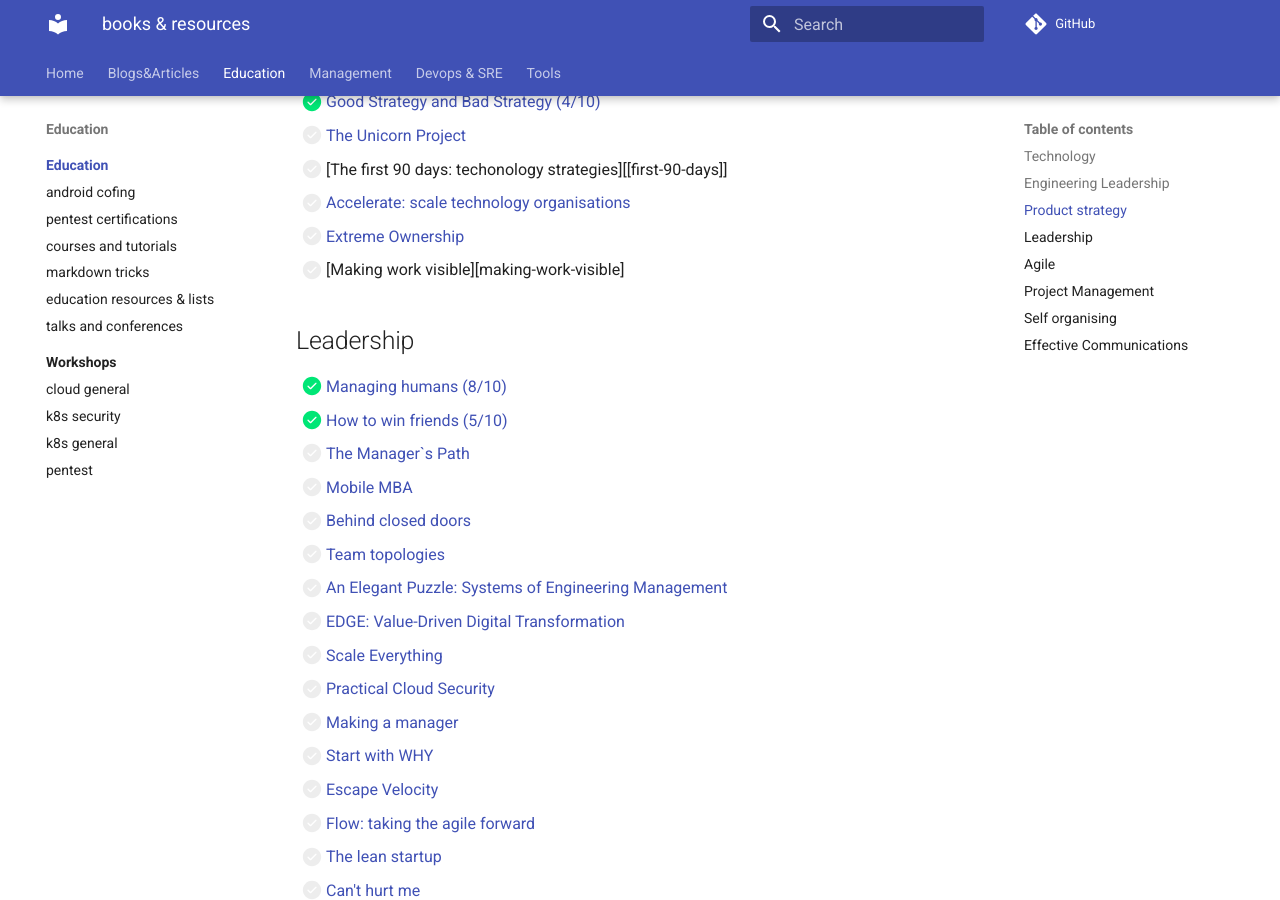
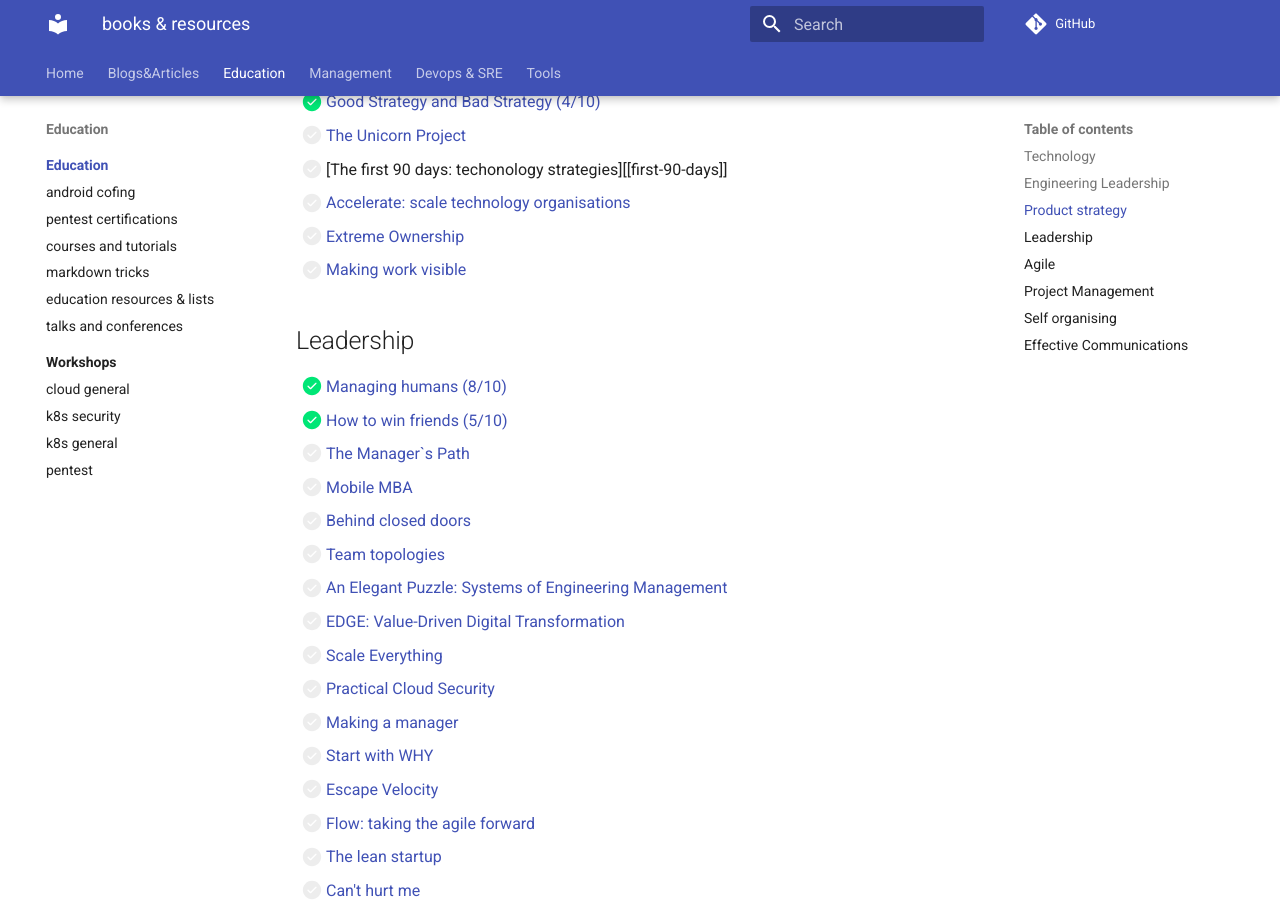
Before and after one commit to ivankatliarchuk/knowledge-base, an MkDocs documentation site: the page built from docs/education/index.md, in a window 1280 px wide and 900 px high, scrolled down 624 px. Built offline with MkDocs 1.6.1 and Material for MkDocs 9.7.7, drawn with Linux system fonts in a browser that asks for light colours; comment, search, counter and statistics services are not loaded.

Commit message:
feat: correct make work visible

```diff
--- a/docs/education/index.md
+++ b/docs/education/index.md
@@ -98,6 +98,6 @@
 [edge-value-driven]: https://www.amazon.co.uk/dp/B07WFL74JR/ref=pe_385721_48721101_TE_M1DP
 [unicorn-project]: https://www.amazon.co.uk/Unicorn-Project-Developers-Disruption-Thriving-ebook/dp/B07QT9QR41/
 [leadership-mess]: https://johnpcutler.github.io/tbm2020/#tbm-35-53-basic-prioritization-questions-and-when-to-converge-on-a-solution
-[making-work-visible](https://www.amazon.co.uk/Making-Work-Visible-Exposing-Optimize-ebook/dp/B076BYZ6VN/ref=pd_vtp_3/262-5799718-7275217?pd_rd_w=NeQt3&pf_rd_p=f8be2100-4de3-46b4-9cb2-76b688b54cf4&pf_rd_r=50VE3ZVWH207RTN0CC7G&pd_rd_r=a7501f02-1a00-4a91-a399-7bf282c6d845&pd_rd_wg=Cs0Wx&pd_rd_i=B076BYZ6VN&psc=1)
+[making-work-visible]: https://www.amazon.co.uk/Making-Work-Visible-Exposing-Optimize-ebook/dp/B076BYZ6VN/ref=pd_vtp_3/262-5799718-7275217?pd_rd_w=NeQt3&pf_rd_p=f8be2100-4de3-46b4-9cb2-76b688b54cf4&pf_rd_r=50VE3ZVWH207RTN0CC7G&pd_rd_r=a7501f02-1a00-4a91-a399-7bf282c6d845&pd_rd_wg=Cs0Wx&pd_rd_i=B076BYZ6VN&psc=1
 <!-- https://ebookcentral.proquest.com/lib/open/detail.action?pq-origsite=primo&docID=1743239 -->
 <!-- https://www.ebooks.com/en-gb/book/725888/good-strategy-bad-strategy/richard-rumelt/ -->
```
